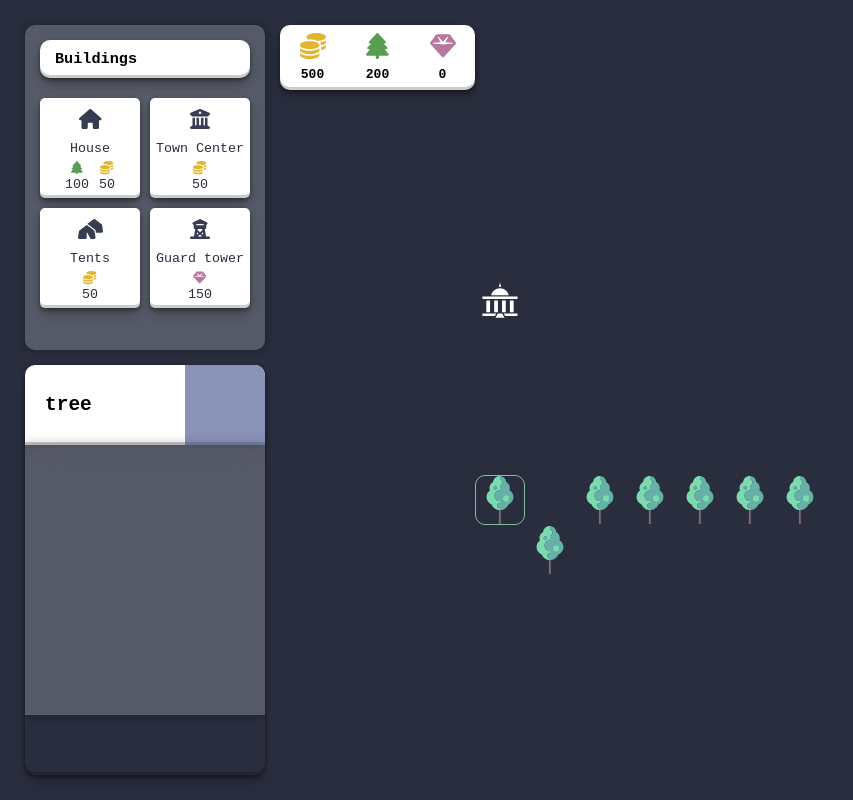
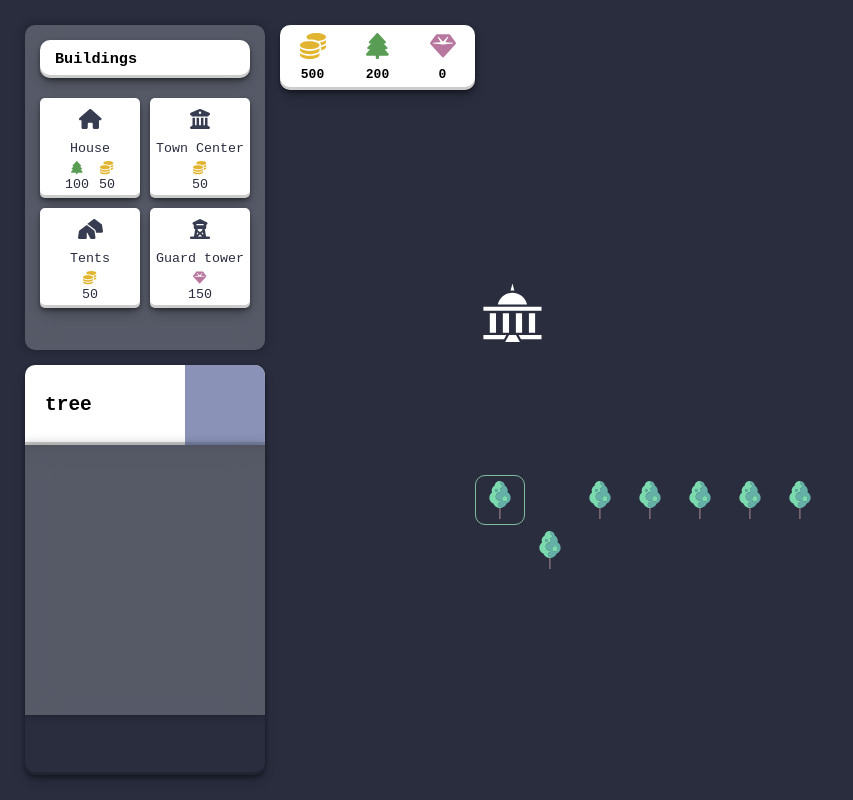
Before and after one commit to RS-gamedev/react-game, a React (Create React App) app: page / in a window 1280 px wide. Both pictures are taken after a click on the element 500 px from the left and 500 px from the top of the page. Shown: the whole page, without its empty margins (0-853 px from the left). Built offline with nearby package versions, Linux system fonts and the light colour scheme.

Commit message:
Added noselect

```diff
--- a/src/App.css
+++ b/src/App.css
@@ -1,3 +1 @@
-.App{
-
-}
+.App {}
--- a/src/components/Building/Building.module.css
+++ b/src/components/Building/Building.module.css
@@ -5,8 +5,12 @@
     padding:5px;
 }
 
+.building:hover{
+    border-color:#80bd9e36;
+}
+
 .active{
-    border-color: #80bd9f;
+    border-color: #80bd9f!important;
 }
 
 .building svg{
--- a/src/components/MapObject/MapObject.module.css
+++ b/src/components/MapObject/MapObject.module.css
@@ -4,14 +4,20 @@
     position: absolute;
     border:1px solid transparent;
     border-radius: 10px;
+    padding:5px;
+    transition: border-color 300ms;
 }
+
+.mapObject:hover{
+    border-color:#80bd9e36;
+}
+
 .taskAssignedAfter{
-    transition: border-color 300ms;
     border-color: transparent;
 }
 
 .selected{
-    border-color:#80bd9f;
+    border-color:#80bd9f!important;
     border-radius: 10px;
 }
 
@@ -19,6 +25,5 @@
 }
 
 .taskAssigned{
-    border-color: #80bd9f;
-    transition: border-color 300ms;
+    border-color: #80bd9f!important;
 }
--- a/src/components/MapObject/MapObject.tsx
+++ b/src/components/MapObject/MapObject.tsx
@@ -35,7 +35,7 @@ const MapObject = React.memo(({ id, name, hitBox, selected, onClick, onRightClic
     <>
       {(hitBox) ?
         <div className={styles.mapObject + " " + `${(selected) ? styles.selected : styles.nothing} ` + ((showTaskAssigned) ? styles.taskAssigned : styles.taskAssignedAfter)} style={{ left: hitBox.leftTop.x, top: hitBox.leftTop.y }} onClick={(event) => onClick(event, id)} onContextMenu={handleRightClick}>
-          <img alt={name} src={image}></img>
+          <img className='noselect' alt={name} src={image}></img>
         </div> : <></>}
     </>
   )
--- a/src/components/Villager/Villager.module.css
+++ b/src/components/Villager/Villager.module.css
@@ -1,6 +1,6 @@
 .villager{
     position: absolute;
-    transition: all 500ms ease-out;
+    transition: all 300ms ease-out;
     display:flex;
     justify-content: center;
     align-items: center;
@@ -9,9 +9,12 @@
     border-radius: 10px;
 }
 
+.villager:hover{
+    border-color:#80bd9e36;
+}
+
 .selected{
-    border-color: #80bd9f;
-
+    border-color: #80bd9f!important;
 }
 .nothing{
     border-color: transparent;
--- a/src/config/Shapes.ts
+++ b/src/config/Shapes.ts
@@ -29,7 +29,7 @@ export const shapes: Shape[] = [
             { type: resources.find(x => x.name === "Coins"), amount: 50 }
         ],
         type: BuildingType.TOWN_CENTER,
-        size: {width:'50px', height:'50px'}
+        size: {width:'75px', height:'75px'}
     },
     {
         id: uuidv4(),
--- a/src/index.css
+++ b/src/index.css
@@ -1,6 +1,19 @@
 * {
   box-sizing: border-box;
   font-family: monospace;
+  -webkit-touch-callout: none;
+  /* iOS Safari */
+  -webkit-user-select: none;
+  /* Safari */
+  -khtml-user-select: none;
+  /* Konqueror HTML */
+  -moz-user-select: none;
+  /* Old versions of Firefox */
+  -ms-user-select: none;
+  /* Internet Explorer/Edge */
+  user-select: none;
+  /* Non-prefixed version, currently
+                                  supported by Chrome, Edge, Opera and Firefox */
 }
 
 body {
```
